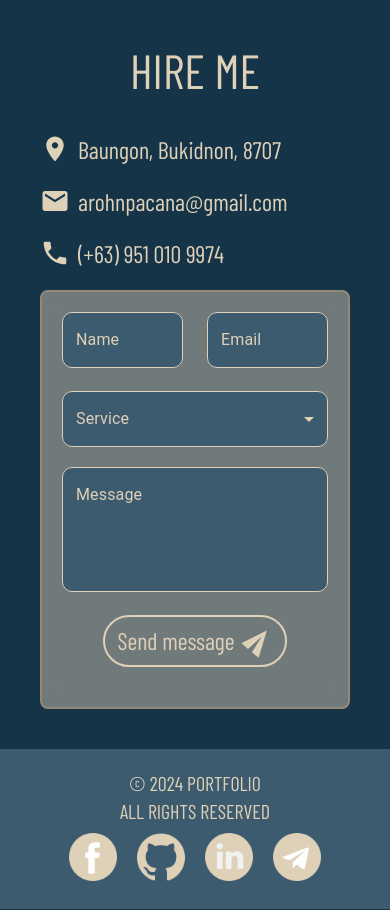
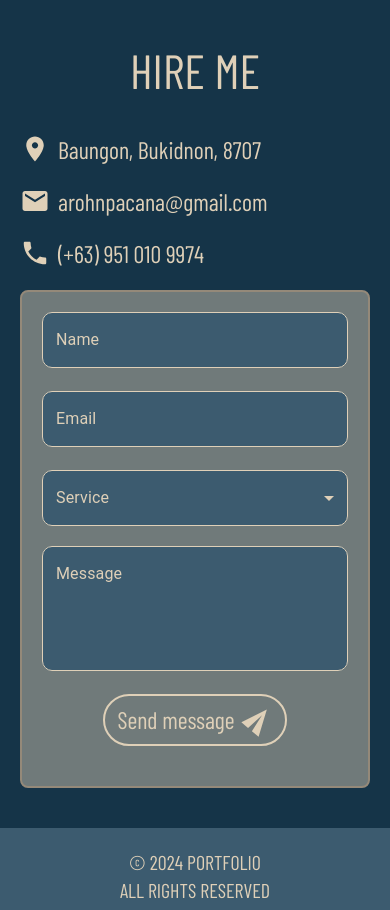
Before and after one commit to Morphmorph/RAP-Portfolio, a React (Create React App) app: page / in a window 390 px wide. Shown: the part 4680-5590 px from the top of the page. Built offline with nearby package versions, Linux system fonts and the light colour scheme; a web font is replaced by a local one.

Commit message:
Modification of screen responsiveness

```diff
--- a/src/Portfolio/Contact.jsx
+++ b/src/Portfolio/Contact.jsx
@@ -39,8 +39,8 @@ function Contact() {
     <section id="hire-me" className='flex flex-col items-center p-5 xl:p-0 min-h-full my-0 sm:my-24'>
       <h1 className='text-5xl sm:text-7xl uppercase hover' style={{ color: '#DFD0B8' }}>Hire me</h1>
       <div className='flex flex-col-reverse lg:flex-row justify-center items-center w-full'>
-        <div className='flex flex-col h-auto xl:w-1/2 contact m-5 rounded-lg p-5' style={{ borderWidth: '2px', borderColor: '#948979' }}>
-          <div className='flex flex-col 3sm:flex-row'>
+        <div className='flex flex-col h-auto w-full xl:w-1/2 contact m-5 rounded-lg p-5' style={{ borderWidth: '2px', borderColor: '#948979' }}>
+          <div className='flex flex-col 1sm:flex-row'>
             <CustomTextField
               label="Name"
               value={userData.name}
@@ -87,8 +87,8 @@ function Contact() {
             </div>
           </div>
         </div>
-        <div className='mx-24'></div>
-        <div className='flex flex-wrap lg:flex-col justify-start w-full md:w-auto items-start mt-10 xl:mt-0 px-5 '>
+        <div className='mx-0 lg:mx-14'></div>
+        <div className='flex flex-wrap lg:flex-col justify-start w-full lg:w-1/4 items-start mt-10 xl:mt-0 '>
           <div className='flex flex-row-reverse hover mr-5 lg:mr-0'>
             <h1 className='text-2xl' style={{ color: '#DFD0B8' }}>Baungon, Bukidnon, 8707</h1>
             <LocationOnIcon className='mr-2' sx={{ fontSize: 30, color: '#DFD0B8' }} />
```
